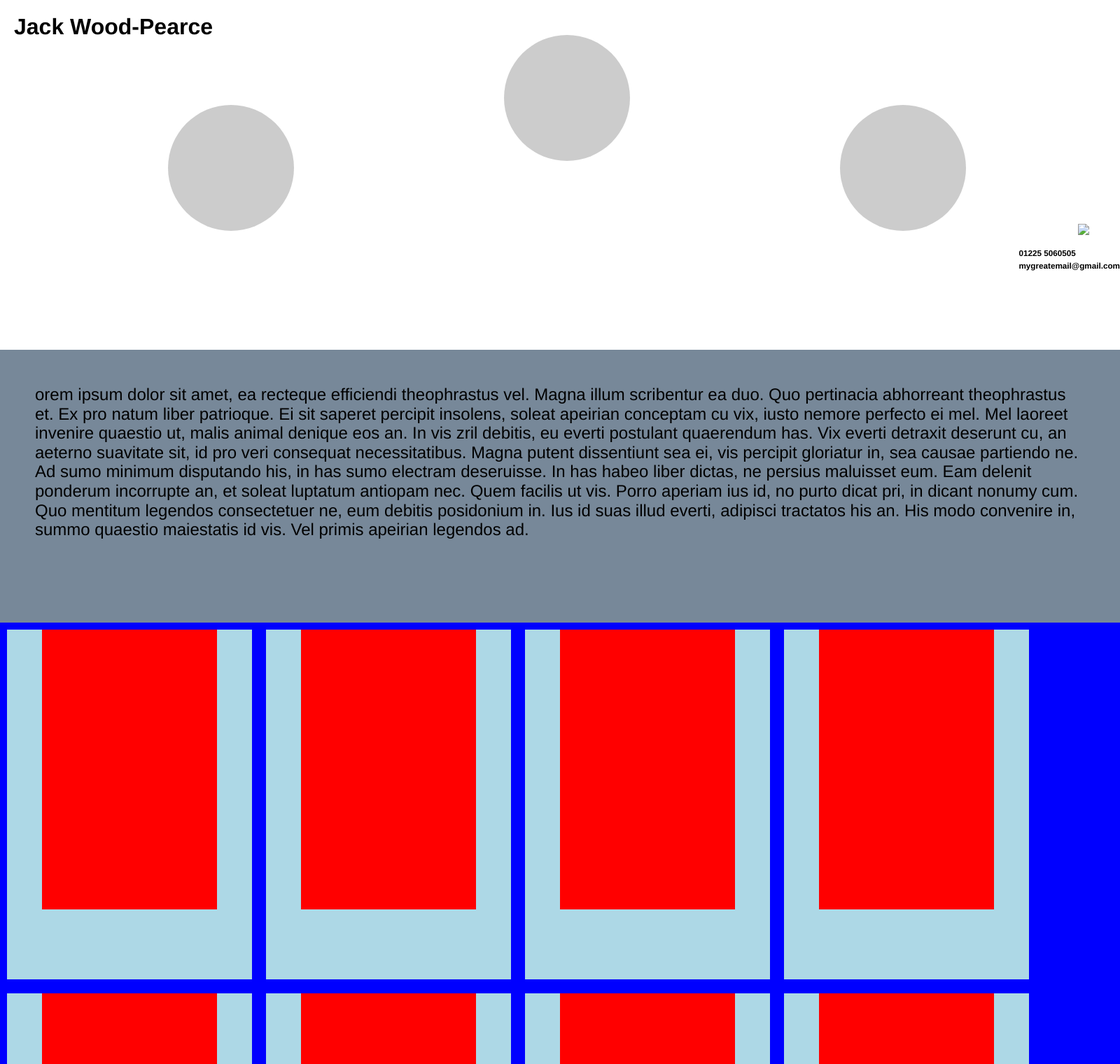
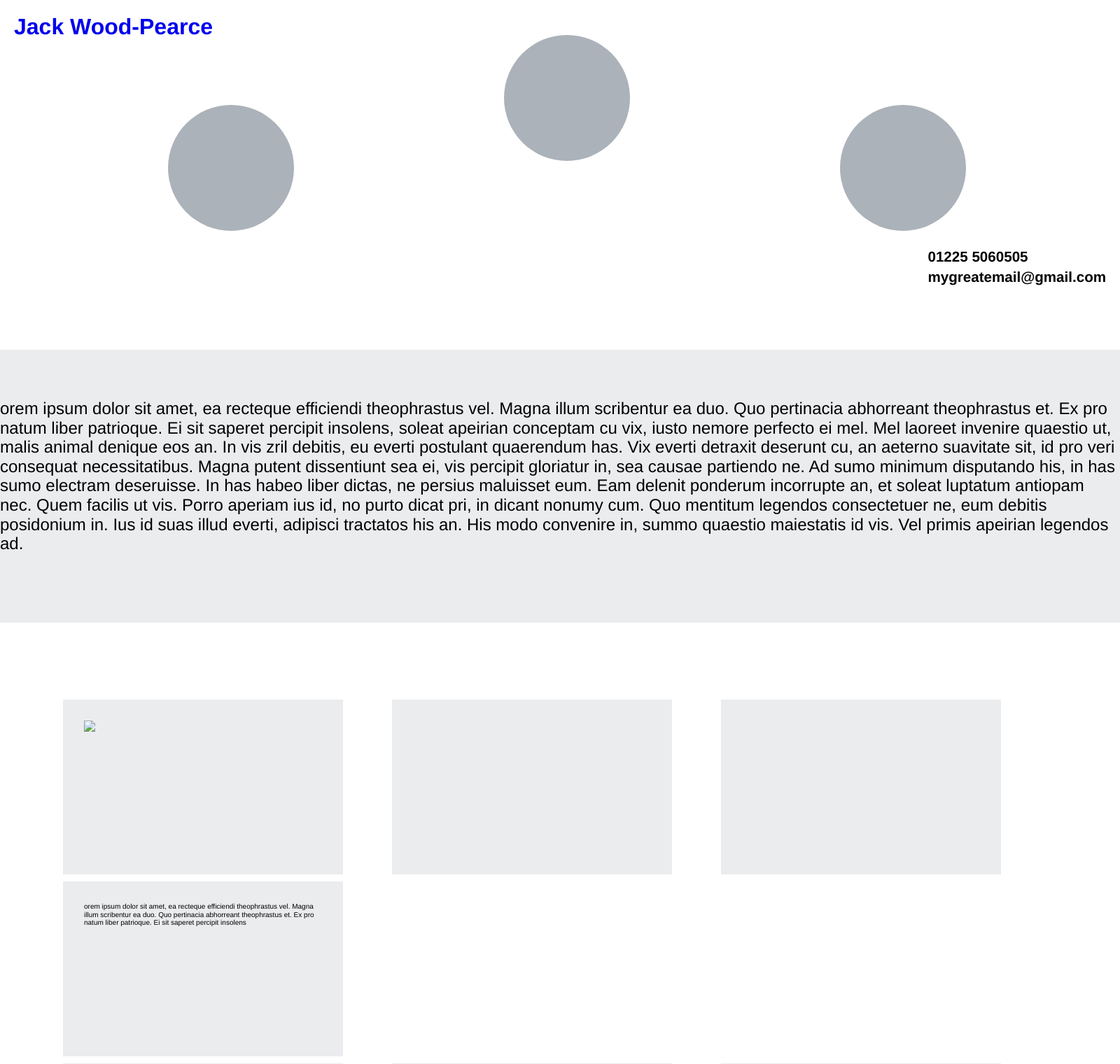
Before and after one commit to C0deJack/portfolio, a PHP site: page / in a window 1600 px wide. Shown: the top 1521 px of the page at 70% size. Run offline with PHP 8.4, Linux system fonts and the light colour scheme.

Commit message:
Completion of template stlying

```diff
--- a/index.html
+++ b/index.html
@@ -6,28 +6,32 @@
     <title>Jack Wood-Pearce</title>
 </head>
 <body>
-<header>
-    <h1>Jack Wood-Pearce</h1>
+<header id="home">
+    <a href="#home"><h1>Jack Wood-Pearce</h1></a>
     <nav>
-        <div class="nav-1">PORTFOLIO</div>
-        <div class="nav-2">ABOUT</div>
-        <div class="nav-3">CONTACT</div>
+        <a href="#portfolio"><div class="nav-1">PORTFOLIO</div></a>
+        <a href="#about"><div class="nav-2">ABOUT</div></a>
+        <a href="#contact"><div class="nav-3">CONTACT</div></a>
     </nav>
     <div class="phone">
         <h3>01225 5060505</h3>
         <h3>mygreatemail@gmail.com</h3>
     </div>
-    <div class="side-tab"><img src="#"></div>
+    <a href="#home" class="side-tab"><img src="assets/uparrow.png"></a>
 </header>
 <section>
-    <div class="about">
+    <div id="about" class="about">
         orem ipsum dolor sit amet, ea recteque efficiendi theophrastus vel. Magna illum scribentur ea duo. Quo pertinacia abhorreant theophrastus et. Ex pro natum liber patrioque. Ei sit saperet percipit insolens, soleat apeirian conceptam cu vix, iusto nemore perfecto ei mel. Mel laoreet invenire quaestio ut, malis animal denique eos an.
         In vis zril debitis, eu everti postulant quaerendum has. Vix everti detraxit deserunt cu, an aeterno suavitate sit, id pro veri consequat necessitatibus. Magna putent dissentiunt sea ei, vis percipit gloriatur in, sea causae partiendo ne. Ad sumo minimum disputando his, in has sumo electram deseruisse. In has habeo liber dictas, ne persius maluisset eum. Eam delenit ponderum incorrupte an, et soleat luptatum antiopam nec.
         Quem facilis ut vis. Porro aperiam ius id, no purto dicat pri, in dicant nonumy cum. Quo mentitum legendos consectetuer ne, eum debitis posidonium in. Ius id suas illud everti, adipisci tractatos his an. His modo convenire in, summo quaestio maiestatis id vis. Vel primis apeirian legendos ad.
     </div>
 </section>
-<main>
+<main id="portfolio">
     <div>
+        <article>
+            <div><img src="#"></div>
+            <div>orem ipsum dolor sit amet, ea recteque efficiendi theophrastus vel. Magna illum scribentur ea duo. Quo pertinacia abhorreant theophrastus et. Ex pro natum liber patrioque. Ei sit saperet percipit insolens</div>
+        </article>
         <article>
             <div>
             </div>
@@ -62,15 +66,15 @@
         </article>
     </div>
 </main>
-<footer>
-    <div class="contact-box">
-        <div>
-            <div class="contact-head">Contact me</div>
-            <div>address <br>my street<br>my town </div>
-            <div>email@address</div>
+<footer id="contact">
+    <div>
+        <div class="contact-box">
+            <div class="contact-head">Contact me:</div>
+            <div>01225 252 258 </div>
+            <div>email@address.com</div>
         </div >
-        <div>
-            <div class="contact-head">Follow me</div>
+        <div class="contact-box">
+            <div class="contact-head">Follow me:</div>
             <div>Twitter</div>
             <div>Blog</div>
         </div>
--- a/styles.css
+++ b/styles.css
@@ -17,7 +17,7 @@ h1 {
     position: fixed;
     left: 10px;
     top: 10px;
-    z-index: 2;
+    z-index: 5;
 }
 
 header {
@@ -30,64 +30,57 @@ nav {
 }
 
 [class|=nav]  {
-    align-items: center;
     text-align: center;
     font-size: 1.3rem;
-    color: rgba(0,0,0,0);
-    padding-top: 70px;
+    color: #ABB2B9;
+    padding-top: 80px;
     position: absolute;
-    margin: 0 auto;
     border-radius: 100%;
     height: 180px;
     width: 180px;
-    transition:  .3s;
+    transition: .8s;
     transition-timing-function: ease-in-out;
+    background-color: #ABB2B9;
+}
+
+[class|=nav] a {
+    text-decoration: none;
+    color: #FFFFFF;
 }
 
 .nav-1 {
-    z-index: 10;
     top: 50px;
     left: 45%;
-    background-color: rgba(0,0,0,0.2);
 }
 
 .nav-2 {
-    z-index: 9;
     top: 150px;
     left: 15%;
-    background-color: rgba(0,0,0,0.2);
 }
 
 .nav-3 {
     top: 150px;
     left: 75%;
-    background-color: rgba(0,0,0,0.2);
 }
 
-.nav-1:hover {
-    background-color: rgba(0,0,0,0.7);
-    color: white;
-    transition:  .1s;
-}
-.nav-2:hover {
-    background-color: rgba(0,0,0,0.7);
-    color: white;
-    transition:  .1s;
-}
-.nav-3:hover {
-    background-color: rgba(0,0,0,0.7);
-    color: white;
+[class|=nav]:hover {
+    background-color: #212F3D;
+    color: #FFFFFF;
     transition:  .1s;
 }
 
+[class|=nav] a:hover {
+    color: #FFFFFF;
+}
+
 .phone {
-    float: right;s
-    /*margin-right: 20px;*/
+    float: right;
+    margin-right: 20px;
     font-size: 1.1rem;
 }
+
 h3 {
-    margin-top: 5px;
-    margin-bottom: 5px;
+    margin: 5px 0;
 }
 
 .side-tab {
@@ -96,23 +89,18 @@ h3 {
     height: 60px;
     top: 320px;
     right: 0;
-    z-index: 11;
-    /*background-color: indianred;*/
+    z-index: 10;
 }
 
 /*=====================SECTION - ABOUT=======================*/
-footer img,
-footer h2 {
-    display: inline-block;
-}
 
 section {
-    height: 390px;
-    background-color: lightslategrey;
+    min-height: 390px;
+    background-color: #EAECEE;
 }
 
 section div {
-    padding: 50px;
+    padding: 70px 0 0;
     font-size: 1.5rem;
     overflow: auto;
 }
@@ -120,43 +108,48 @@ section div {
 /*=====================MAIN - PORTFOLIO========================*/
 
 main {
-    height: 2000px;
-    background-color: blue;
+    overflow: auto;
+  padding-top: 60px;
 }
 
 main div {
     width: 1600px;
+    overflow: auto;
     margin: 0 auto;
-    background-color: deeppink;
+    padding: 30px;
 }
 
 article {
     height: 500px;
-    width: 350px;
+    width: 450px;
     float: left;
     margin: 10px;
-    background-color: lightblue;
 }
 
 article div {
-    height: 400px;
-    width: 250px;
-    margin: 0 auto;
-    background-color: red;
+    width: 400px;
+    height: 250px;
+    margin: 10px 0 0 auto;
+    background-color: #EAECEE;
 }
 
-/*=====================FOOTER - SECTION========================*/
+/*=====================FOOTER - CONTACT========================*/
 
-footer h2 {
-    font-size: 2rem;
+footer {
+    background-color: #EAECEE;
 }
 
 .contact-box {
-     /*background-color: indianred;*/
+    display: inline-block;
+    vertical-align: top;
      padding: 5px;
-     margin: 50px;
+     margin: 50px 50px 50px 200px;
      font-size: 1.8rem;
  }
+
+footer div {
+    font-size: 2rem;
+}
 
 .contact-head {
     font-size: 1.2rem;
```
